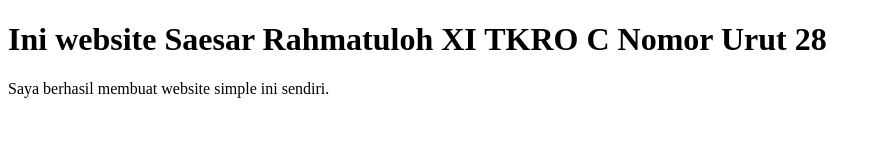
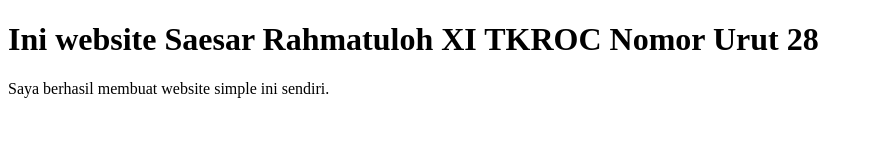
Before and after one commit to saesar-tkroc-28/saesar-tkroc-28.github.io, a plain HTML site: page index.html in a window 1280 px wide. Shown: the whole page, without its empty margins (0-880 px from the left). Drawn offline with Linux system fonts and the light colour scheme.

Commit message:
Update index.html

```diff
--- a/index.html
+++ b/index.html
@@ -2,10 +2,10 @@
 <html>
 <head>
  <meta charset=”utf-8”>
- <title>Jono-XITPC-12</title>
+ <title>saesar-tkroc-28</title>
  </head>
 <body>
-<h1> Ini website Saesar Rahmatuloh XI TKRO C Nomor Urut 28</h1>
+<h1> Ini website Saesar Rahmatuloh XI TKROC Nomor Urut 28</h1>
 <p> Saya berhasil membuat website simple ini sendiri. </p>
 </body>
 </html>
```
